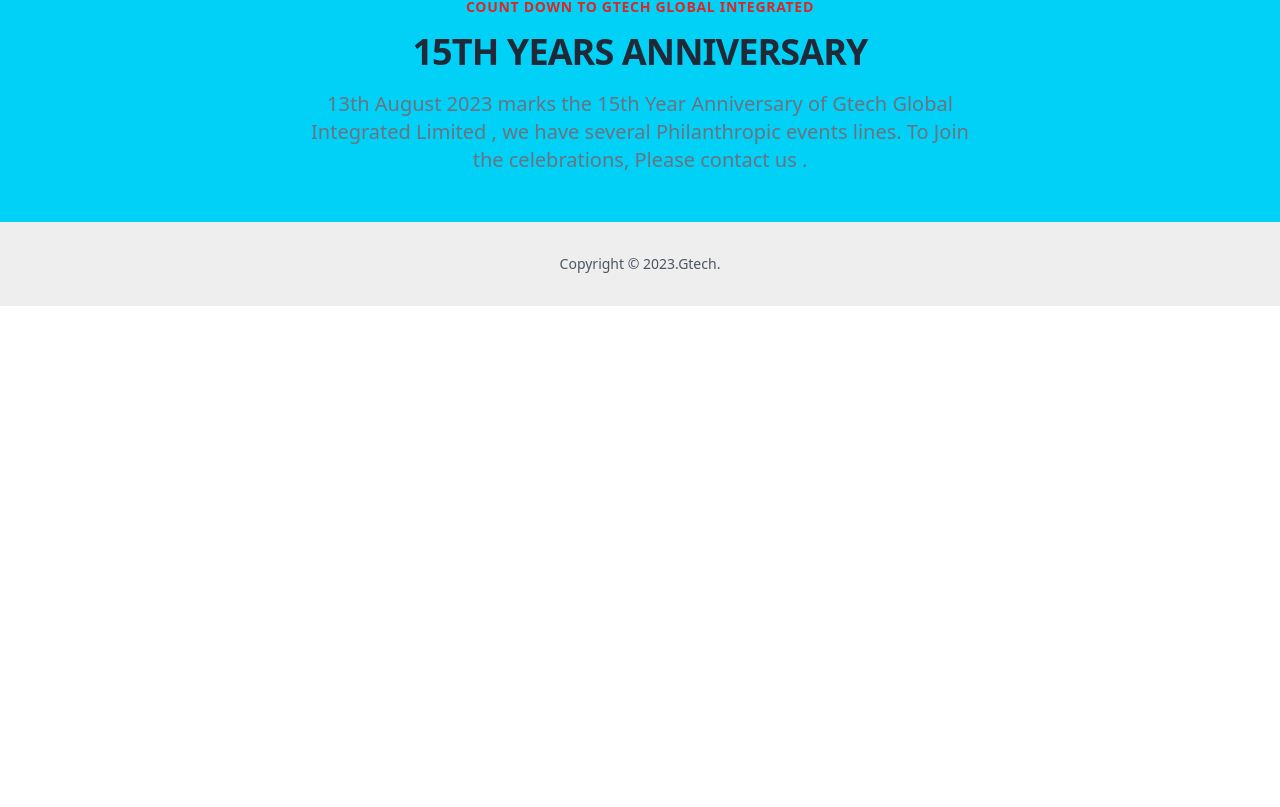
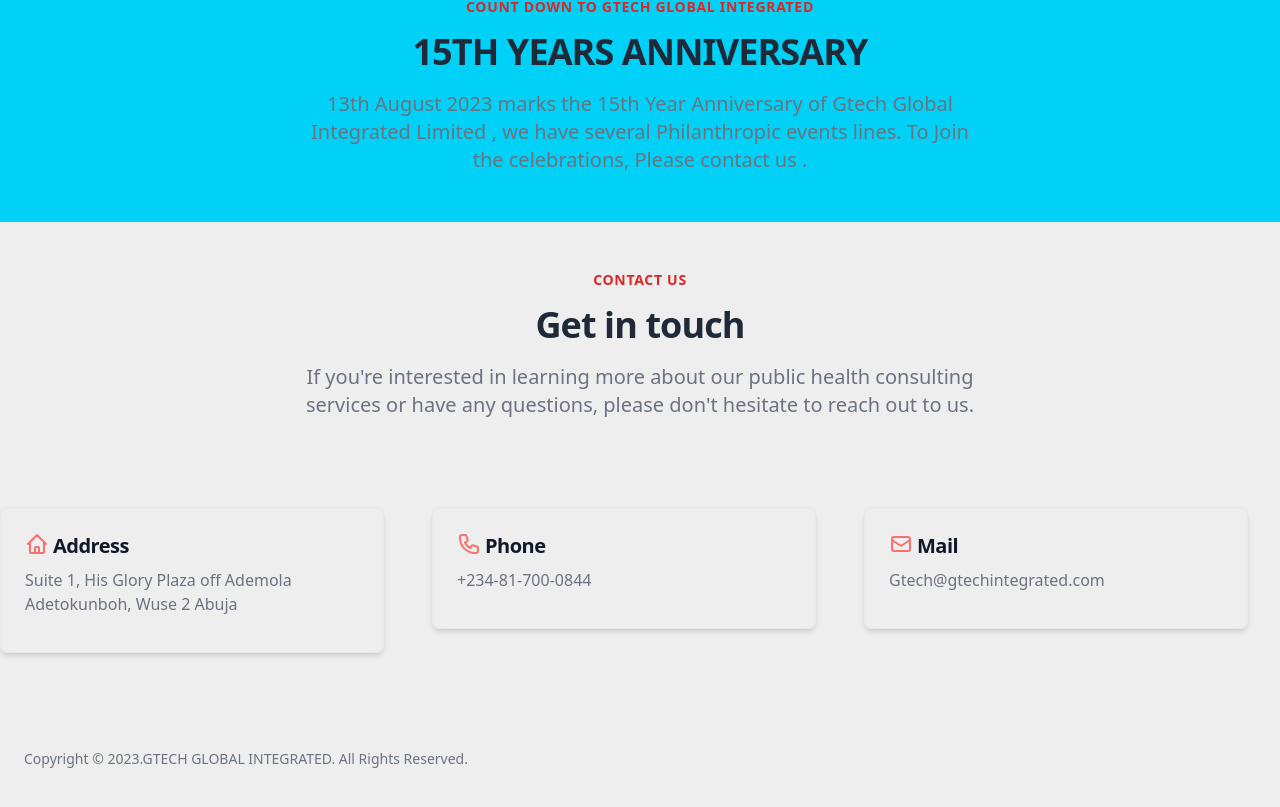
Before and after one commit to lasbrey/gtechreact, a React (Create React App) app: page / in a window 1280 px wide. Shown: the part 3587-4394 px from the top of the page. Before the commit the page ends 3893 px from the top, so only its background shows below. Built offline with nearby package versions, Linux system fonts and the light colour scheme.

Commit message:
production fix

```diff
--- a/src/App.js
+++ b/src/App.js
@@ -5,19 +5,17 @@
 import {
   benefitOne,
   milestones,
-  stakeOne,
-  stakeTwo,
-  stakeThree,
   gtechAbout,
   importanceOne,
-  importanceTwo
+  importanceTwo,
 } from "./components/home/data";
 // import Video from "./components/home/video";
 import Benefits from "./components/home/benefits";
 import Stakeholders from "./components/home/stakeholders";
-import Importance from "./components/home/importance"
+import Importance from "./components/home/importance";
 import Footer from "./components/home/footer";
-import PopupWidget from "./components/home/popupWidget";
+// import PopupWidget from "./components/home/popupWidget";
+import ContactGrid from "./components/home/contactgrid.js"
 
 function App() {
   return (
@@ -48,9 +46,14 @@
           Join the celebrations, Please contact us .
         </SectionTitle>
       </div>
-
+      <SectionTitle pretitle="Contact us" title="Get in touch">
+        If you're interested in learning more about our public health consulting
+        services or have any questions, please don't hesitate to reach out to
+        us.
+      </SectionTitle>
+      <ContactGrid/>
       <Footer />
-      <PopupWidget />
+      {/* <PopupWidget /> */}
     </div>
   );
 }
--- /dev/null
+++ b/src/components/home/contactgrid.js
@@ -0,0 +1,42 @@
+import React from "react";
+import { HomeIcon, PhoneIcon, MailIcon } from "@heroicons/react/outline";
+import Container from "./container";
+
+function ContactGrid() {
+  return (
+    <Container className="grid grid-cols-3 gap-4 py-10 text-black">
+      <div class="max-w-sm p-6 border border-gray-200 rounded-lg shadow-md">
+          <h5 class="mb-2 text-xl font-semibold tracking-tight text-gray-900  inline-flex">
+            <HomeIcon className="w-6 h-6 text-red-400" />
+            <span className="ml-1">Address</span>
+          </h5>
+        <p class="mb-3 font-normal text-gray-500 ">
+          Suite 1, His Glory Plaza off Ademola Adetokunboh, Wuse 2 Abuja
+        </p>
+      </div>
+      <a href="tel:+234817000844">
+        <div class="max-w-sm p-6 border border-gray-200 rounded-lg shadow-md cursor-pointer">
+          <h5 class="mb-2 text-xl font-semibold tracking-tight text-gray-900  inline-flex">
+            <PhoneIcon className="w-6 h-6 text-red-400" />
+            <span className="ml-1">Phone</span>
+          </h5>
+          <p class="mb-3 font-normal text-gray-500 ">+234-81-700-0844</p>
+        </div>
+      </a>
+      <a href="mailto:Gtech@gtechintegrated.com">
+        <div class="max-w-sm p-6 border border-gray-200 rounded-lg shadow-md cursor-pointer">
+          <h5 class="mb-2 text-xl font-semibold tracking-tight text-gray-900  inline-flex">
+            <MailIcon className="w-6 h-6 text-red-400" />
+            <span className="ml-1">Mail</span>
+          </h5>
+          <p class="mb-3 font-normal text-gray-500 ">
+            Gtech@gtechintegrated.com
+          </p>
+        </div>
+      </a>
+
+    </Container>
+  );
+}
+
+export default ContactGrid;
--- a/src/components/home/data.js
+++ b/src/components/home/data.js
@@ -2,32 +2,15 @@
   LocationMarkerIcon
 } from "@heroicons/react/outline";
 import benefitOneImg from "../../img/3.png";
-import benefitTwoImg from "../../img/2.jpg";
+// import benefitTwoImg from "../../img/2.jpg";
 import stakeOneImg from "../../img/4.png";
 import stakeTwoImg from "../../img/5.png";
-import stakeThreeImg from "../../img/6.png";
+// import stakeThreeImg from "../../img/6.png";
 
 const benefitOne = {
   title: "Aim of Gtech Global R and D Network",
   desc: "The aim of the Gtech Global R and D Network is to strengthen the Global R and D Ecosystem , Support the development of new medicines and Food through a collaborative effort that is home grown in Africa with support from the Global North. Presently the focus of our research is developing new contraceptives, Cancer drugs and Improved Agricultural Products. The Network is an important Global Platform that enhances Global Health and Food Security.",
   image: benefitOneImg,
-};
-
-const stakeOne = {
-  title: "High-level Stakeholders Engagement and Strategic Partnerships",
-  desc: "L-R. MD/CEO Gtech Global Integrated and Founder Gtech Global Contraceptives R and D Network Mr. Sulaiman Gbadamosi with Prof Babatunde Salako Director General of Nigerian institute of Medical Research and Dr. Habeeb Salami Director , Global Strategy and Partnerships Gtech Global Contraceptives R and D network during the signing of official MOU between Gtech Global Integrated limited and Nigerian institute of Medical Research on the Gtech Global Contraceptives R and D Network on 5 th August 2021 at NIMR , Lagos Nigeria.",
-  image: stakeOneImg,
-};
-
-const stakeTwo = {
-  title: "High-level Stakeholders Engagement and Strategic Partnerships",
-  desc: "Signing of Memorandum of Understanding (MOU) between Gtech Global Integrated and National Bureau of Statistics (NBS) on Strengthening Data Architecture for Gtech Global Contraceptives R and D Network. The official MOU signing took place at NBS , Abuja Nigeria on 17th May 2021.",
-  image: stakeTwoImg,
-};
-const stakeThree = {
-  title: "High-level Stakeholders Engagement and Strategic Partnerships",
-  desc: "Signing of Memorandum of Understanding (MOU) between Gtech Global Integrated and National Bureau of Statistics (NBS) on Strengthening Data Architecture for Gtech Global Contraceptives R and D Network. The official MOU signing took place at NBS , Abuja Nigeria on 17th May 2021.",
-  image: stakeThreeImg,
 };
 const gtechAbout = {
   title: "Strategic Network",
@@ -90,9 +73,6 @@
 export {
   benefitOne,
   milestones,
-  stakeOne,
-  stakeTwo,
-  stakeThree,
   gtechAbout,
   importanceOne,
   importanceTwo,
--- a/src/components/home/footer.js
+++ b/src/components/home/footer.js
@@ -5,14 +5,19 @@
   return (
     <div className="relative">
       <Container>
+        <footer class="p-4 sm:p-6 ">
+          <div class="sm:flex sm:items-center sm:justify-between">
+            <span class="text-sm text-gray-500 sm:text-center">
+            Copyright © {new Date().getFullYear()}.
+              <a href="https://flowbite.com/" class="hover:underline">
+              GTECH GLOBAL INTEGRATED
+              </a>
+              . All Rights Reserved.
+            </span>
+          </div>
+        </footer>
+      </Container>
 
-        <div className="text-sm text-center text-gray-600 ">
-          Copyright © {new Date().getFullYear()}.
-          <a href="/">
-            Gtech.
-          </a>
-        </div>
-      </Container>
       {/* Do not remove this */}
       {/* <Backlink /> */}
     </div>
```
Also changed, not shown: src/img/3.png.
